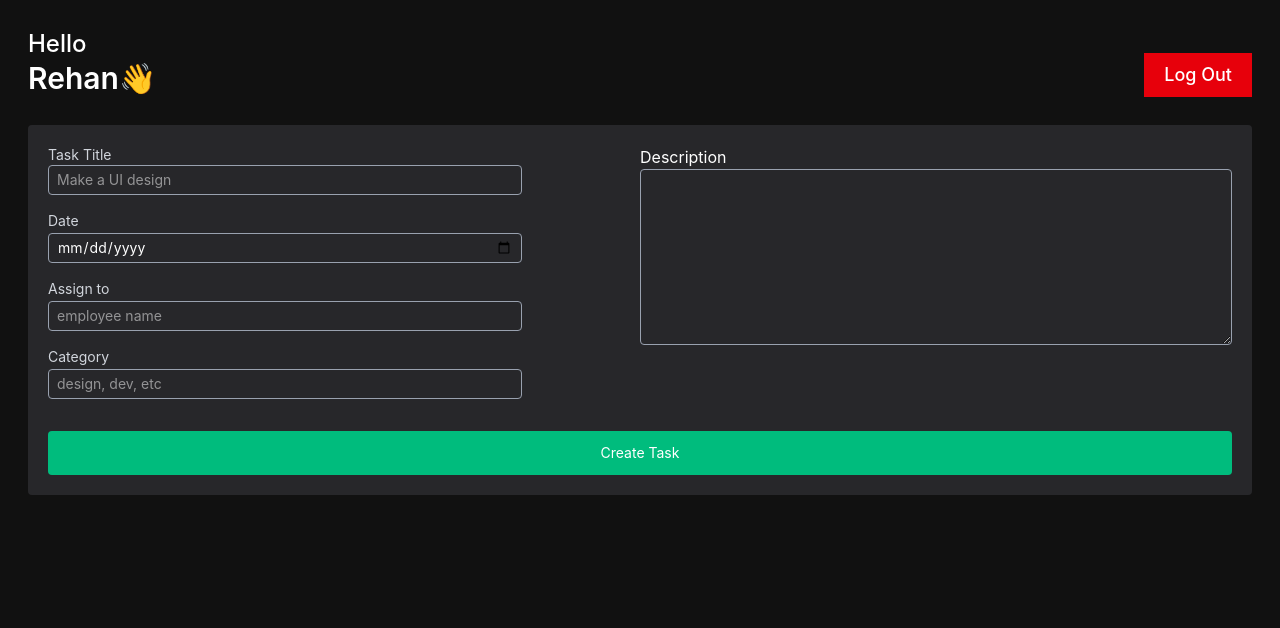
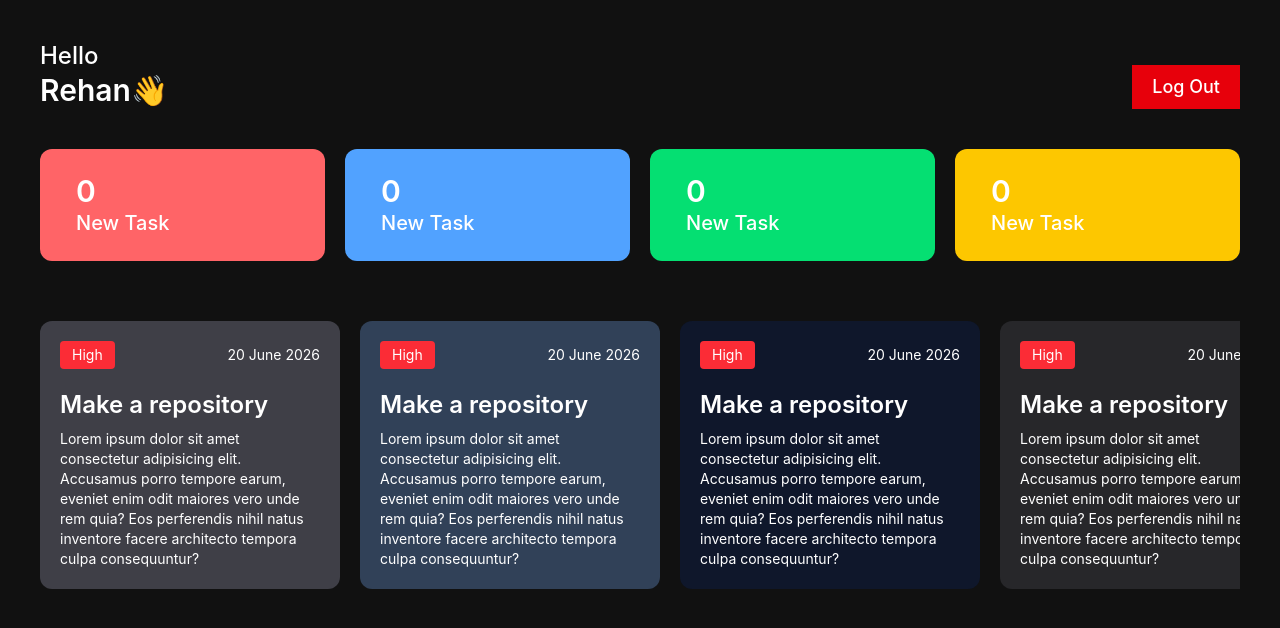
Before and after one commit to rehansay/EMS, a React (Vite) app: page / in a window 1280 px wide. Shown: the top 628 px of the page. Built offline with nearby package versions, Linux system fonts and the light colour scheme.

Commit message:
updating employeedashboard

```diff
--- a/src/App.jsx
+++ b/src/App.jsx
@@ -9,8 +9,8 @@ const App=() => {
   return (
     <>
     {/* <Login/> */}
-    {/* <EmployeeDashboard/> */}
-    <AdminDashboard/>
+    <EmployeeDashboard/>
+    {/* <AdminDashboard/> */}
     </>
   )
 }
--- a/src/components/Dashboard/EmployeeDashboard.jsx
+++ b/src/components/Dashboard/EmployeeDashboard.jsx
@@ -4,13 +4,13 @@ import TaskAssign from '../other/TaskAssign'
 import TaskList from '../TaskComponents/TaskList'
 function EmployeeDashboard() {
   return (
-    <div className='p-20 bg-[#1C1C1C] h-screen'>
+    <div className='p-10 bg-[1C1C1C] min-h-screen'>
+      <Header/>
+      <TaskAssign />
+      <TaskList/>
 
-        <Header/>
-        <TaskAssign/>
-        <TaskList/>
     </div>
-  )
+  );
 }
 
 export default EmployeeDashboard
--- a/src/components/TaskComponents/TaskList.jsx
+++ b/src/components/TaskComponents/TaskList.jsx
@@ -3,7 +3,7 @@ import React from 'react'
 function TaskList() {
   return (
     <div id='tasklist' className='h-[55%] flex items-center justify-start gap-5 w-full flex-nowrap overflow-x-auto py-5 rounded-xl mt-10'>
-        <div className='flex-shrink-0 h-full w-75 bg-slate-400 p-5 rounded-xl'>
+        <div className='flex-shrink-0 h-full w-75 bg-zinc-700 p-5 rounded-xl'>
             <div className='flex justify-between  items-center'>
               <h3 className='bg-red-500 text-sm px-3 py-1 rounded'>High</h3>
               <h4 className='text-sm'>20 June 2026</h4>
--- a/src/components/other/TaskAssign.jsx
+++ b/src/components/other/TaskAssign.jsx
@@ -2,7 +2,7 @@ import React from 'react'
 
 function TaskAssign() {
   return (
-    <div className=' flex mt-10 justify-between gap-5 screen'>
+    <div className=' flex mt-10 justify-between gap-5 flex wrap'>
         <div className=' rounded-xl py-6 px-9 w-[45%] bg-red-400'>
         <h2 className='text-3xl font-semibold'>0</h2>
         <h3 className='text-xl font-medium'>New Task</h3>
```
